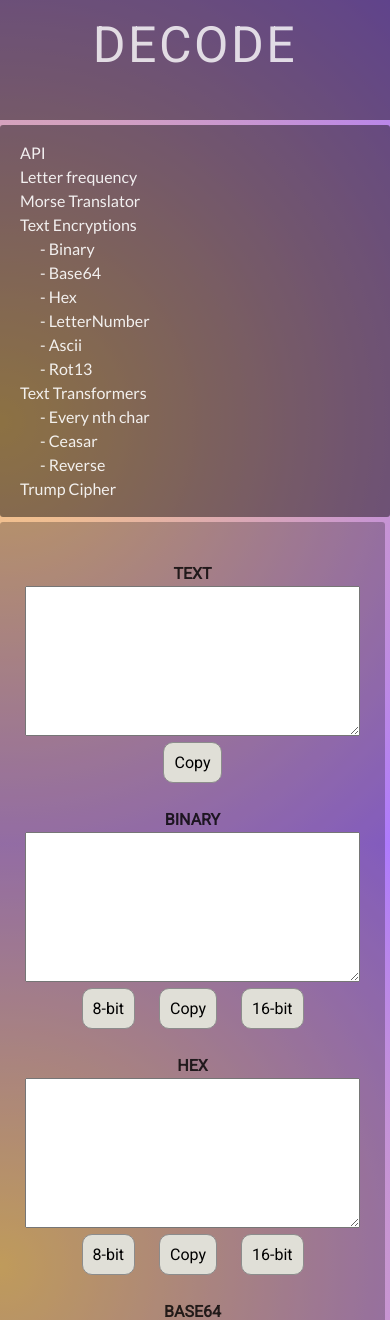
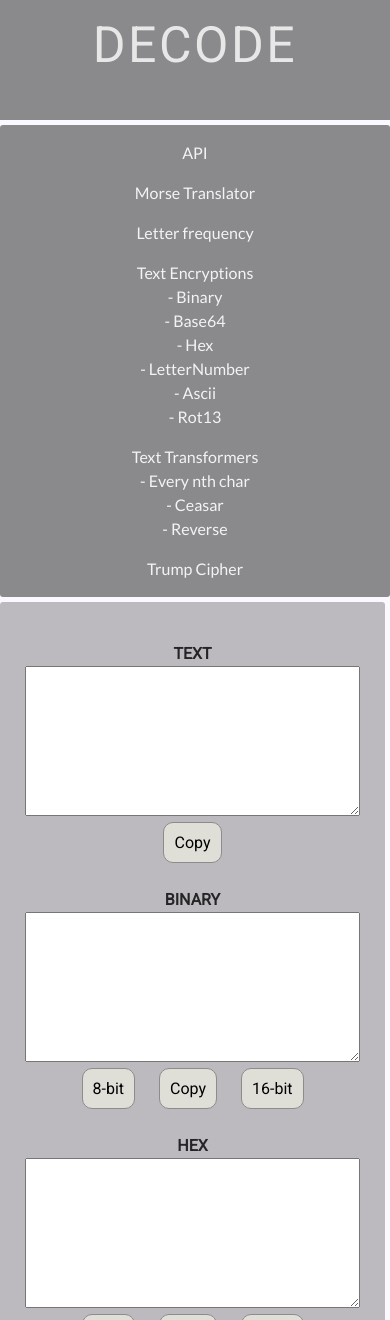
Before and after one commit to Hagesjo/decode-web, a Django app: page / in a window 390 px wide. Shown: the top 1320 px of the page. Run offline with Django 3.2, Linux system fonts and the light colour scheme.

Commit message:
Sidebar style fixes
More spaces between elements.
Center sidebar text when on mobile screens.

```diff
--- a/main/static/main/css/main.css
+++ b/main/static/main/css/main.css
@@ -6,10 +6,11 @@ body {
 	font: 300 16px/23px "Roboto", "Lato", "Open Sans", "Helvetica Neue", Helvetica, Arial, sans-serif;
 	color: rgba(0,0,0, 0.8);
 	background-size: cover;
-	background:-webkit-radial-gradient(left, circle, #ffce79 0%, #ae7afd 100%);
-	background: radial-gradient(left, circle, #ffce79 0%, #ae7afd 100%);
-	background:-moz-radial-gradient(left, circle, #ffce79 0%, rgb(219,189,255) 100%);
-	background:-ms-radial-gradient(left, circle, #ffce79 0%, rgb(219,189,255) 100%);
+	/*background:-webkit-radial-gradient(left, circle, #ffce79 0%, #ae7afd 100%);*/
+	/*background: radial-gradient(left, circle, #ffce79 0%, #ae7afd 100%);*/
+	/*background:-moz-radial-gradient(left, circle, #ffce79 0%, rgb(219,189,255) 100%);*/
+	/*background:-ms-radial-gradient(left, circle, #ffce79 0%, rgb(219,189,255) 100%);*/
+    background: rgba(219,189,255, 0.1);
 	margin: 0;
 }
 
@@ -59,6 +60,10 @@ body {
 	.big-screen {
 		display: none;
 	}
+
+    .sidebar {
+        text-align: center;
+    }
 }
 
 
@@ -82,6 +87,13 @@ body {
 	-webkit-column-gap: 1.5rem;
 	-moz-column-gap: 1.5rem;
 }
+
+.flex-dual {
+    justify-content: center;
+}
+
+/*.flex-dual {*/
+    /*¨c*/
 
 .big-height {
     height: 30em;
@@ -166,8 +178,13 @@ a:hover {
 }
 
 .sidebar li {
+	/*text-align: center;*/
 	font-family: "Lato";
 	font-weight: 400;
+}
+
+.sidebar > ul > li {
+    margin-bottom: 1em;
 }
 
 .content-area {
--- a/main/templates/main/base.html
+++ b/main/templates/main/base.html
@@ -24,8 +24,8 @@
             <aside class="sidebar">
                 <ul>
                     <li><a href="/api">API</a></li>
+                    <li><a href="/morse">Morse Translator</a></li>
                     <li><a href="/frequency">Letter frequency</a></li>
-                    <li><a href="/morse">Morse Translator</a></li>
                     <li><a href="/">Text Encryptions
                             <ul>
                                 <li>- Binary</li>
```
